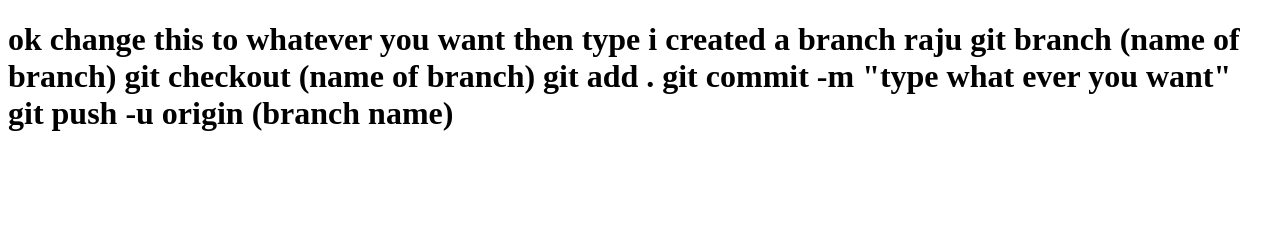
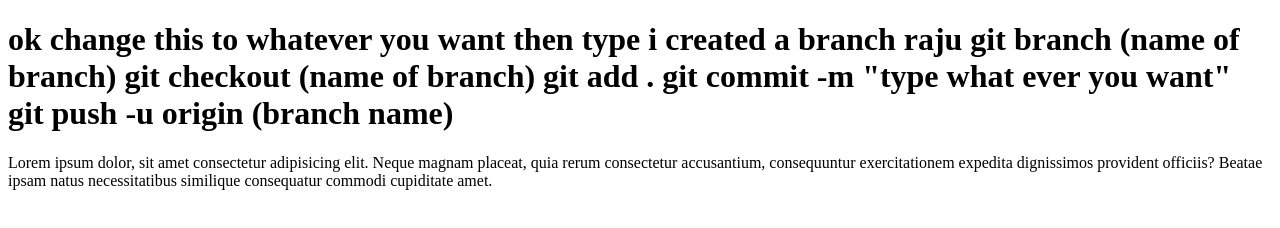
Before and after one commit to SagarKosalge/sagar-raju-git-practice, a plain HTML site: page index.html in a window 1280 px wide. Drawn offline with Linux system fonts and the light colour scheme.

Commit message:
added paragrap

```diff
--- a/index.html
+++ b/index.html
@@ -13,5 +13,6 @@
         git commit -m "type what ever you want"
         git push -u origin (branch name)
     </h1>
+    <p>Lorem ipsum dolor, sit amet consectetur adipisicing elit. Neque magnam placeat, quia rerum consectetur accusantium, consequuntur exercitationem expedita dignissimos provident officiis? Beatae ipsam natus necessitatibus similique consequatur commodi cupiditate amet.</p>
 </body>
 </html>
```
